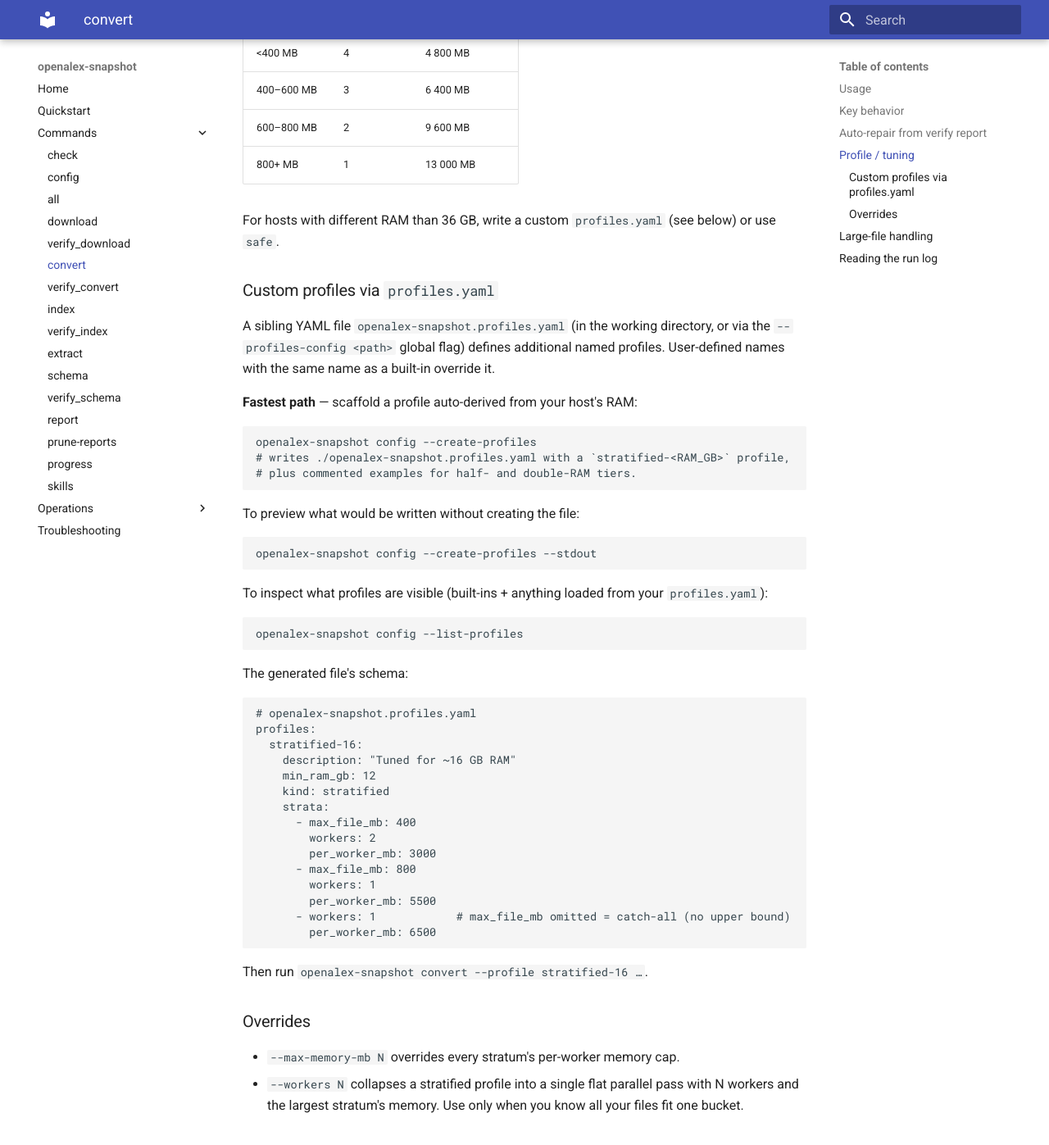
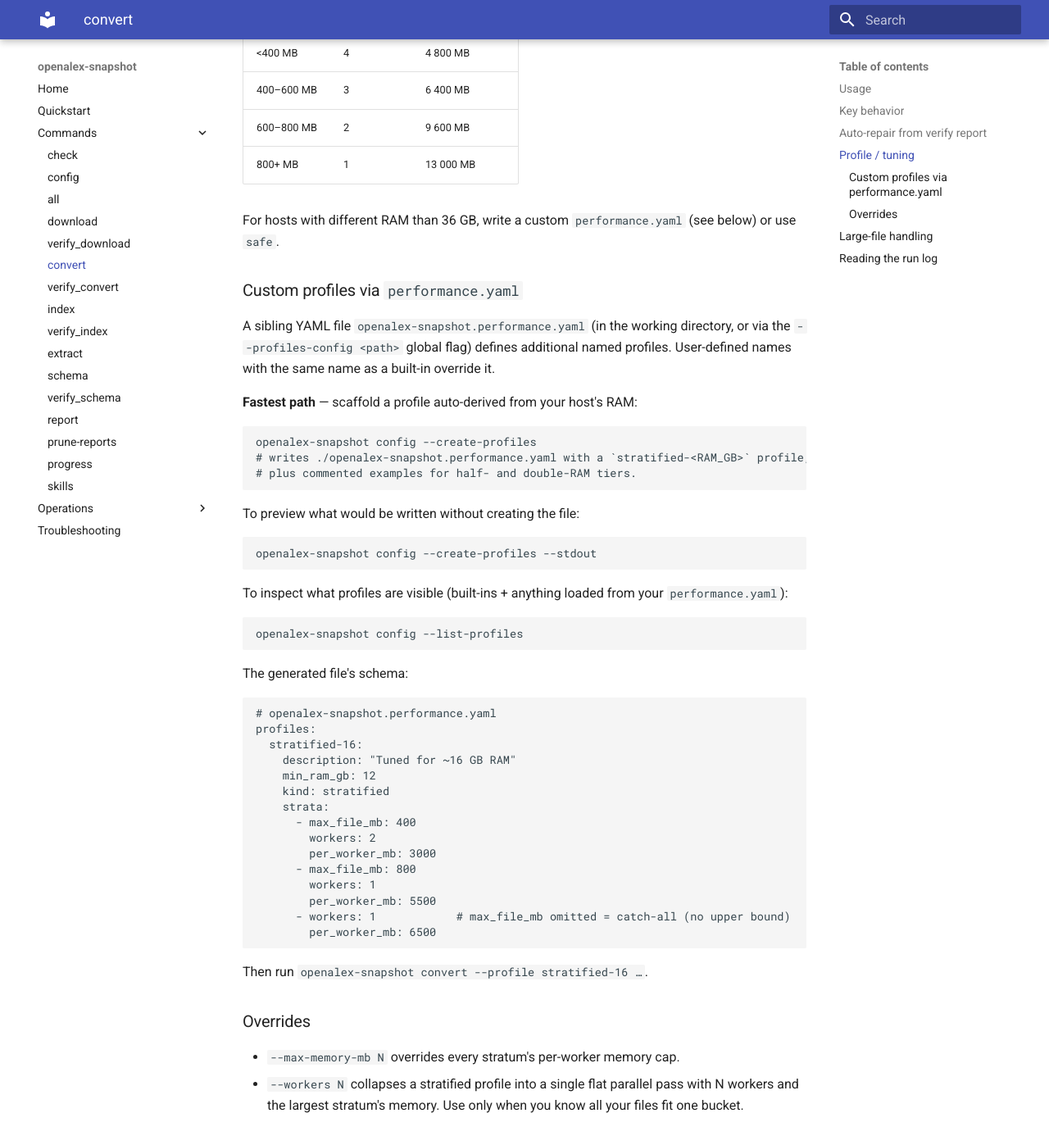
Before and after one commit to openalexPro/openalex-snapshot, an MkDocs documentation site: the page built from docs/commands/convert.md, in a window 1280 px wide and 1400 px high, scrolled down 1816 px. Shown: the top 1397 px of the window at 82% size. Built offline with MkDocs 1.6.1 and Material for MkDocs 9.7.7, drawn with Linux system fonts in a browser that asks for light colours.

Commit message:
refactor(config): rename profiles.yaml → performance.yaml for clarity
The user-supplied YAML file that defines named stratified profiles was
called `openalex-snapshot.profiles.yaml`.  The name was ambiguous next
to the main `openalex-snapshot.yaml` (both have "profiles" in their
content; both are "config" files).  Rename the FILE to
`openalex-snapshot.performance.yaml` so its purpose is obvious at a
glance: it's the performance-tuning file.

The CONTENTS are unchanged — the YAML still uses `profiles:` as the
top-level key (the named entries inside are still called profiles).
The CLI surface — `--profiles-config`, `--create-profiles`,
`--list-profiles`, `--profile <name>` — is unchanged.  Only the
default discovery filename moves.

Affected:
- `discover_profiles_config()`: default path
- `run_config_create_profiles()`: default output path
- `render_stratified_profiles_yaml()`: header comment
- `--profiles-config` and `--create-profiles` help text
- `CONFIG_LONG_ABOUT` long help
- `docs/commands/convert.md`, `docs/commands/index.md`
- `NEWS.md` Unreleased entry
- `CLAUDE.md` Profile / stratified plan paragraph
- skills_templates() development skill (mentions the file by name)

Migration: users with an existing `openalex-snapshot.profiles.yaml`
should rename it to `openalex-snapshot.performance.yaml` (contents
unchanged).  Or pass `--profiles-config <path>` to keep the old name.

Tests: 10 unit + 28 integration, all pass.  Clippy + fmt clean.

Co-Authored-By: Claude Sonnet 4.6 <noreply@anthropic.com>

````diff
--- a/docs/commands/convert.md
+++ b/docs/commands/convert.md
@@ -70,17 +70,17 @@ verify flagged.
 | 600–800 MB        | 2       | 9 600 MB       |
 | 800+ MB           | 1       | 13 000 MB      |
 
-For hosts with different RAM than 36 GB, write a custom `profiles.yaml` (see below) or use `safe`.
+For hosts with different RAM than 36 GB, write a custom `performance.yaml` (see below) or use `safe`.
 
-### Custom profiles via `profiles.yaml`
+### Custom profiles via `performance.yaml`
 
-A sibling YAML file `openalex-snapshot.profiles.yaml` (in the working directory, or via the `--profiles-config <path>` global flag) defines additional named profiles.  User-defined names with the same name as a built-in override it.
+A sibling YAML file `openalex-snapshot.performance.yaml` (in the working directory, or via the `--profiles-config <path>` global flag) defines additional named profiles.  User-defined names with the same name as a built-in override it.
 
 **Fastest path** — scaffold a profile auto-derived from your host's RAM:
 
 ```bash
 openalex-snapshot config --create-profiles
-# writes ./openalex-snapshot.profiles.yaml with a `stratified-<RAM_GB>` profile,
+# writes ./openalex-snapshot.performance.yaml with a `stratified-<RAM_GB>` profile,
 # plus commented examples for half- and double-RAM tiers.
 ```
 
@@ -90,7 +90,7 @@ To preview what would be written without creating the file:
 openalex-snapshot config --create-profiles --stdout
 ```
 
-To inspect what profiles are visible (built-ins + anything loaded from your `profiles.yaml`):
+To inspect what profiles are visible (built-ins + anything loaded from your `performance.yaml`):
 
 ```bash
 openalex-snapshot config --list-profiles
@@ -99,7 +99,7 @@ openalex-snapshot config --list-profiles
 The generated file's schema:
 
 ```yaml
-# openalex-snapshot.profiles.yaml
+# openalex-snapshot.performance.yaml
 profiles:
   stratified-16:
     description: "Tuned for ~16 GB RAM"
````
Also changed, not shown: CLAUDE.md (+1 -1 lines), NEWS.md (+3 -3 lines), docs/commands/index.md (+1 -1 lines), 1 other file.
